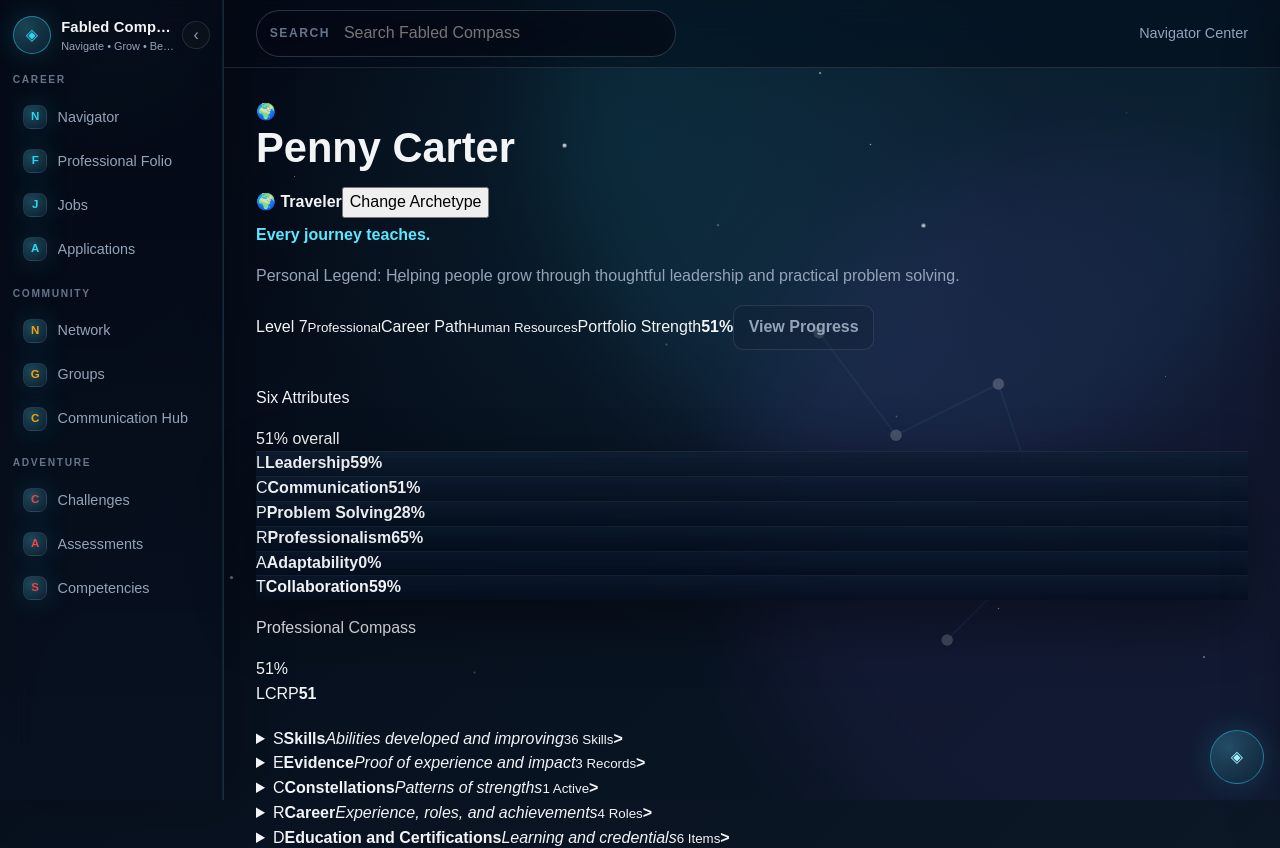
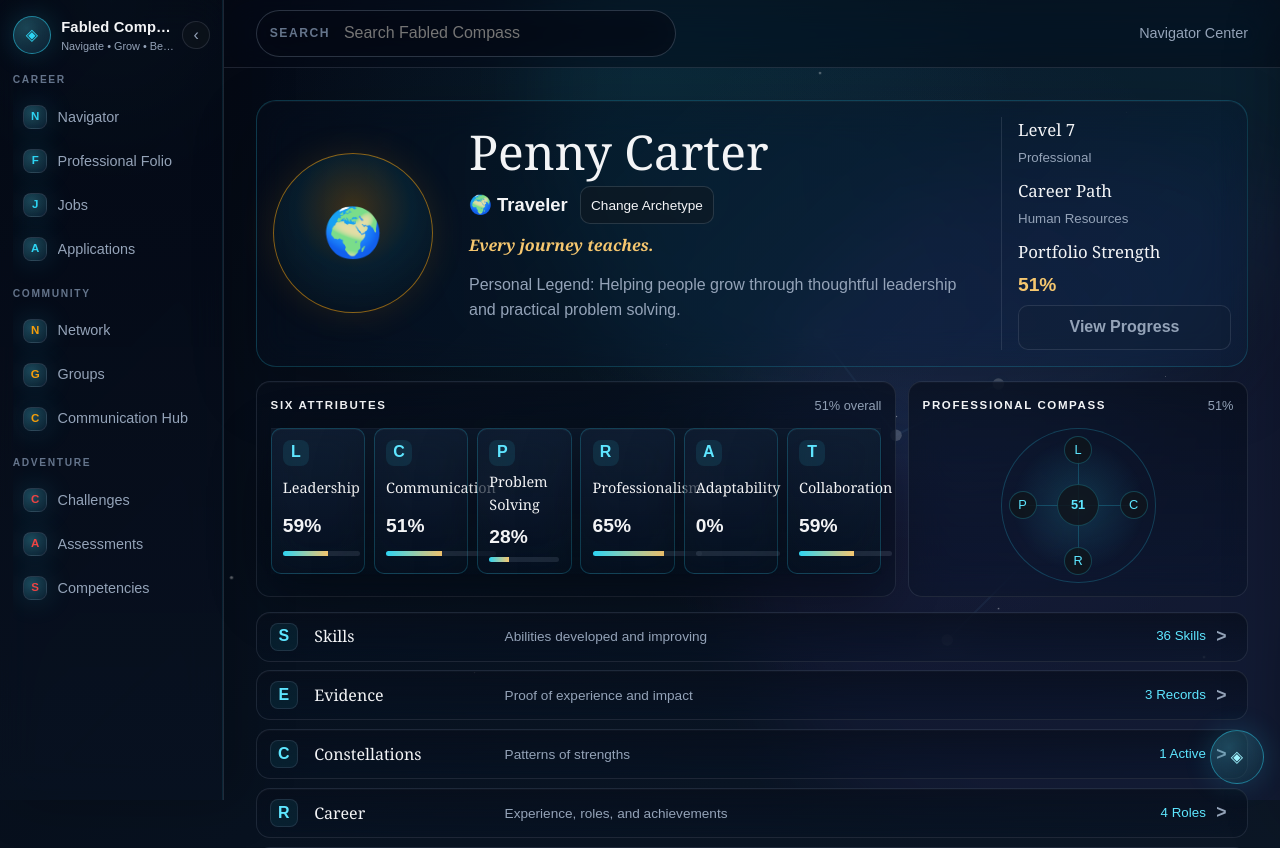
Before and after one commit to WykedSamurai/FabledCompass, a Next.js app: page /dashboard in a window 1280 px wide. Shown: the top 848 px of the page. Built offline with nearby package versions, Linux system fonts and the light colour scheme.

Commit message:
Style polished character sheet

```diff
--- a/app/character-sheet.css
+++ b/app/character-sheet.css
@@ -1,163 +1,284 @@
-.fc-compact-sheet {
-  gap: .85rem;
+.fc-polished-sheet {
+  gap: .9rem;
 }
 
-.fc-character-sheet-hero {
+.fc-sheet-identity {
   display: grid;
-  grid-template-columns: minmax(0, 1fr) minmax(220px, 320px);
-  gap: .85rem;
-  padding: 1rem 1.15rem;
-  border: 1px solid rgba(45, 212, 243, .22);
-  border-radius: 18px;
-  background: linear-gradient(180deg, rgba(18, 32, 52, .46), rgba(8, 18, 32, .32));
-  box-shadow: 0 18px 48px rgba(0, 0, 0, .2), inset 0 1px 0 rgba(255,255,255,.035);
+  grid-template-columns: 180px minmax(0, 1fr) 230px;
+  gap: 1rem;
+  align-items: center;
+  padding: 1rem;
+  border: 1px solid rgba(45, 212, 243, .2);
+  border-radius: 20px;
+  background: linear-gradient(135deg, rgba(5, 12, 24, .58), rgba(13, 32, 54, .36));
+  box-shadow: 0 22px 65px rgba(0,0,0,.24), inset 0 1px 0 rgba(255,255,255,.035);
   backdrop-filter: blur(18px) saturate(125%);
 }
 
-.fc-character-sheet-hero h1 {
-  margin: 0;
-  font-size: clamp(1.55rem, 3vw, 2.25rem);
-  line-height: 1.02;
+.fc-sheet-portrait {
+  width: 160px;
+  height: 160px;
+  border-radius: 50%;
+  border: 1px solid rgba(245, 158, 11, .55);
+  display: grid;
+  place-items: center;
+  background: radial-gradient(circle at 50% 35%, rgba(245, 158, 11, .24), rgba(45, 212, 243, .08) 45%, rgba(5, 12, 24, .85));
+  box-shadow: 0 0 35px rgba(245, 158, 11, .12);
 }
 
-.fc-archetype-line {
+.fc-sheet-portrait span { font-size: 3rem; }
+
+.fc-sheet-title-block h1 {
+  margin: 0;
+  font-size: clamp(2rem, 4vw, 3rem);
+  line-height: 1;
+  font-family: Georgia, serif;
+  font-weight: 500;
+}
+
+.fc-archetype-control {
   display: flex;
   align-items: center;
-  gap: .45rem;
-  margin-top: .45rem;
-  font-size: 1rem;
+  gap: .75rem;
+  margin-top: .65rem;
   flex-wrap: wrap;
 }
 
-.fc-archetype-line span {
-  display: grid;
-  place-items: center;
-  width: 30px;
-  height: 30px;
-  border: 1px solid rgba(45, 212, 243, .36);
-  border-radius: 999px;
-  background: rgba(45, 212, 243, .08);
-}
+.fc-archetype-control strong { font-size: 1.15rem; }
 
-.fc-archetype-line em {
-  color: var(--fc-accent-hover);
-  font-style: normal;
-  font-size: .9rem;
-  font-weight: 700;
+.fc-archetype-control button {
+  border: 1px solid rgba(148, 163, 184, .22);
+  border-radius: 10px;
+  background: rgba(16, 22, 29, .5);
+  color: var(--fc-text);
+  padding: .45rem .65rem;
+  font-size: .85rem;
 }
 
 .fc-archetype-motto {
-  margin: .3rem 0 .5rem;
-  color: var(--fc-accent-hover);
-  font-weight: 700;
+  margin: .55rem 0 .65rem;
+  color: #f6c76f;
+  font-family: Georgia, serif;
+  font-style: italic;
+  font-weight: 600;
 }
 
-.fc-character-summary {
+.fc-sheet-rank {
   display: grid;
-  gap: .4rem;
+  gap: .3rem;
   align-content: center;
-  padding: .7rem;
-  border: 1px solid var(--fc-border-soft);
-  border-radius: 14px;
-  background: rgba(16, 22, 29, .24);
+  border-left: 1px solid var(--fc-border-soft);
+  padding-left: 1rem;
 }
 
-.fc-character-summary span,
-.fc-character-summary strong {
-  display: flex;
-  justify-content: space-between;
-  gap: .6rem;
-  padding: .42rem .55rem;
-  border-radius: 10px;
-  background: rgba(255,255,255,.03);
-  font-size: .9rem;
+.fc-sheet-rank span {
+  color: var(--fc-text);
+  font-family: Georgia, serif;
+  font-size: 1.05rem;
 }
 
-.fc-character-summary strong { color: var(--fc-accent-hover); }
+.fc-sheet-rank small { color: var(--fc-muted); margin-bottom: .3rem; }
+.fc-sheet-rank strong { color: #f6c76f; font-size: 1.2rem; }
 
-.fc-character-sheet-grid {
+.fc-sheet-main-row {
   display: grid;
-  grid-template-columns: repeat(2, minmax(0, 1fr));
+  grid-template-columns: minmax(0, 1fr) 340px;
   gap: .75rem;
 }
 
-.fc-attribute-grid {
-  display: grid;
-  grid-template-columns: repeat(3, minmax(0, 1fr));
-  gap: .45rem;
-}
-
-.fc-attribute-row {
-  display: flex;
-  justify-content: space-between;
-  gap: .5rem;
-  align-items: center;
-  padding: .48rem .58rem;
-  border: 1px solid var(--fc-border-soft);
-  border-radius: 10px;
-  background: rgba(16, 22, 29, .24);
-  font-size: .86rem;
-}
-
-.fc-attribute-row strong { color: var(--fc-accent-hover); }
-
-.fc-sheet-section {
-  border: 1px solid rgba(45, 212, 243, .2);
-  border-radius: 13px;
-  padding: .68rem .75rem;
-  background: linear-gradient(180deg, rgba(18, 32, 52, .42), rgba(8, 18, 32, .29));
+.fc-sheet-panel,
+.fc-sheet-row {
+  border: 1px solid rgba(148, 163, 184, .16);
+  background: linear-gradient(180deg, rgba(8, 14, 26, .7), rgba(8, 18, 32, .38));
+  border-radius: 14px;
+  box-shadow: inset 0 1px 0 rgba(255,255,255,.025);
   backdrop-filter: blur(18px) saturate(125%);
 }
 
-.fc-sheet-section summary {
-  cursor: pointer;
+.fc-sheet-panel { padding: .85rem; }
+
+.fc-sheet-panel-heading {
   display: flex;
   justify-content: space-between;
+  align-items: center;
   gap: .75rem;
-  align-items: center;
-  font-weight: 850;
-  font-size: .95rem;
+  margin-bottom: .75rem;
 }
 
-.fc-sheet-section summary span {
-  color: var(--fc-muted);
-  font-size: .78rem;
-  font-weight: 600;
+.fc-sheet-panel-heading p {
+  margin: 0;
+  text-transform: uppercase;
+  letter-spacing: .14em;
+  font-size: .72rem;
+  font-weight: 850;
+  color: var(--fc-text);
 }
 
-.fc-sheet-section[open] summary { margin-bottom: .6rem; }
-
-.fc-compact-sheet .fc-compass-placeholder {
-  min-height: 180px;
+.fc-sheet-panel-heading span {
+  color: var(--fc-muted);
+  font-size: .8rem;
 }
 
-.fc-compact-sheet .fc-evidence-list {
-  gap: .45rem;
+.fc-attribute-cards {
+  display: grid;
+  grid-template-columns: repeat(6, minmax(0, 1fr));
+  gap: .55rem;
 }
 
-.fc-compact-sheet .fc-evidence-list li {
-  padding: .48rem .6rem;
+.fc-attribute-card {
+  min-height: 104px;
+  padding: .7rem;
+  border: 1px solid rgba(148, 163, 184, .16);
   border-radius: 10px;
-  font-size: .86rem;
+  background: rgba(16, 22, 29, .44);
+  display: grid;
+  gap: .35rem;
 }
 
-.fc-compact-sheet .fc-constellation-list {
-  font-size: 1.05rem;
+.fc-attribute-icon {
+  width: 26px;
+  height: 26px;
+  border-radius: 8px;
+  display: grid;
+  place-items: center;
+  background: rgba(45, 212, 243, .1);
+  color: var(--fc-accent-hover);
+  font-weight: 850;
 }
 
-.fc-compact-sheet article {
-  padding: .85rem !important;
+.fc-attribute-card strong {
+  font-family: Georgia, serif;
+  font-size: .9rem;
+  font-weight: 500;
 }
 
-@media (max-width: 1100px) {
-  .fc-character-sheet-grid,
-  .fc-attribute-grid {
+.fc-attribute-card b {
+  font-size: 1.2rem;
+  font-weight: 600;
+  color: var(--fc-text);
+}
+
+.fc-attribute-card i {
+  height: 5px;
+  border-radius: 99px;
+  overflow: hidden;
+  background: rgba(148, 163, 184, .16);
+}
+
+.fc-attribute-card i span {
+  display: block;
+  height: 100%;
+  background: linear-gradient(90deg, #2dd4f3, #f6c76f);
+}
+
+.fc-mini-compass-panel { min-height: 180px; }
+
+.fc-mini-compass {
+  position: relative;
+  width: 155px;
+  height: 155px;
+  margin: 0 auto;
+  border: 1px solid rgba(45, 212, 243, .22);
+  border-radius: 50%;
+  background: radial-gradient(circle, rgba(45, 212, 243, .16), transparent 62%);
+}
+
+.fc-mini-compass::before,
+.fc-mini-compass::after {
+  content: "";
+  position: absolute;
+  background: rgba(45, 212, 243, .22);
+}
+
+.fc-mini-compass::before { left: 50%; top: 12%; width: 1px; height: 76%; }
+.fc-mini-compass::after { top: 50%; left: 12%; width: 76%; height: 1px; }
+.fc-mini-compass span,
+.fc-mini-compass strong {
+  position: absolute;
+  z-index: 1;
+  display: grid;
+  place-items: center;
+  width: 28px;
+  height: 28px;
+  border-radius: 50%;
+  background: rgba(16, 22, 29, .86);
+  border: 1px solid rgba(45, 212, 243, .24);
+  color: var(--fc-accent-hover);
+  font-size: .8rem;
+}
+.fc-mini-compass .north { top: 7px; left: 50%; transform: translateX(-50%); }
+.fc-mini-compass .east { right: 7px; top: 50%; transform: translateY(-50%); }
+.fc-mini-compass .south { bottom: 7px; left: 50%; transform: translateX(-50%); }
+.fc-mini-compass .west { left: 7px; top: 50%; transform: translateY(-50%); }
+.fc-mini-compass strong { inset: 50% auto auto 50%; transform: translate(-50%, -50%); width: 42px; height: 42px; }
+
+.fc-sheet-rows {
+  display: grid;
+  gap: .55rem;
+}
+
+.fc-sheet-row summary {
+  min-height: 48px;
+  padding: .48rem .8rem;
+  display: grid;
+  grid-template-columns: 34px 180px minmax(0, 1fr) 100px 18px;
+  gap: .65rem;
+  align-items: center;
+  cursor: pointer;
+}
+
+.fc-row-icon {
+  width: 28px;
+  height: 28px;
+  border-radius: 8px;
+  display: grid;
+  place-items: center;
+  border: 1px solid rgba(148, 163, 184, .16);
+  background: rgba(45, 212, 243, .08);
+  color: var(--fc-accent-hover);
+  font-weight: 850;
+}
+
+.fc-sheet-row strong {
+  font-family: Georgia, serif;
+  font-size: 1rem;
+  font-weight: 500;
+}
+
+.fc-sheet-row em {
+  color: var(--fc-muted);
+  font-size: .85rem;
+  font-style: normal;
+}
+
+.fc-sheet-row small {
+  color: var(--fc-accent-hover);
+  text-align: right;
+}
+
+.fc-sheet-row b {
+  color: var(--fc-muted);
+  font-size: 1.1rem;
+}
+
+.fc-row-detail {
+  border-top: 1px solid rgba(148, 163, 184, .12);
+  padding: .75rem .9rem;
+}
+
+@media (max-width: 1180px) {
+  .fc-sheet-identity,
+  .fc-sheet-main-row {
     grid-template-columns: 1fr;
   }
+  .fc-sheet-portrait { display: none; }
+  .fc-attribute-cards { grid-template-columns: repeat(3, minmax(0, 1fr)); }
 }
 
-@media (max-width: 920px) {
-  .fc-character-sheet-hero {
+@media (max-width: 760px) {
+  .fc-attribute-cards,
+  .fc-sheet-row summary {
     grid-template-columns: 1fr;
   }
+  .fc-sheet-rank { border-left: 0; padding-left: 0; }
 }
```
